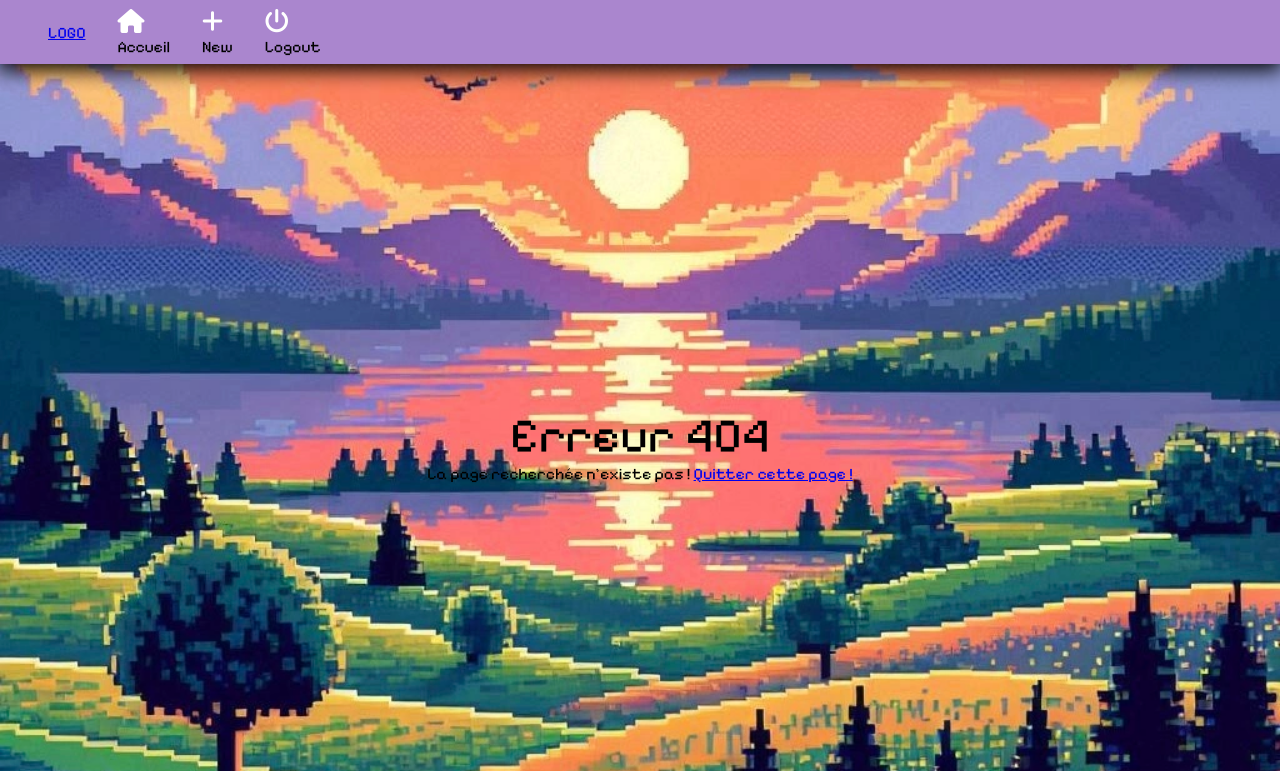
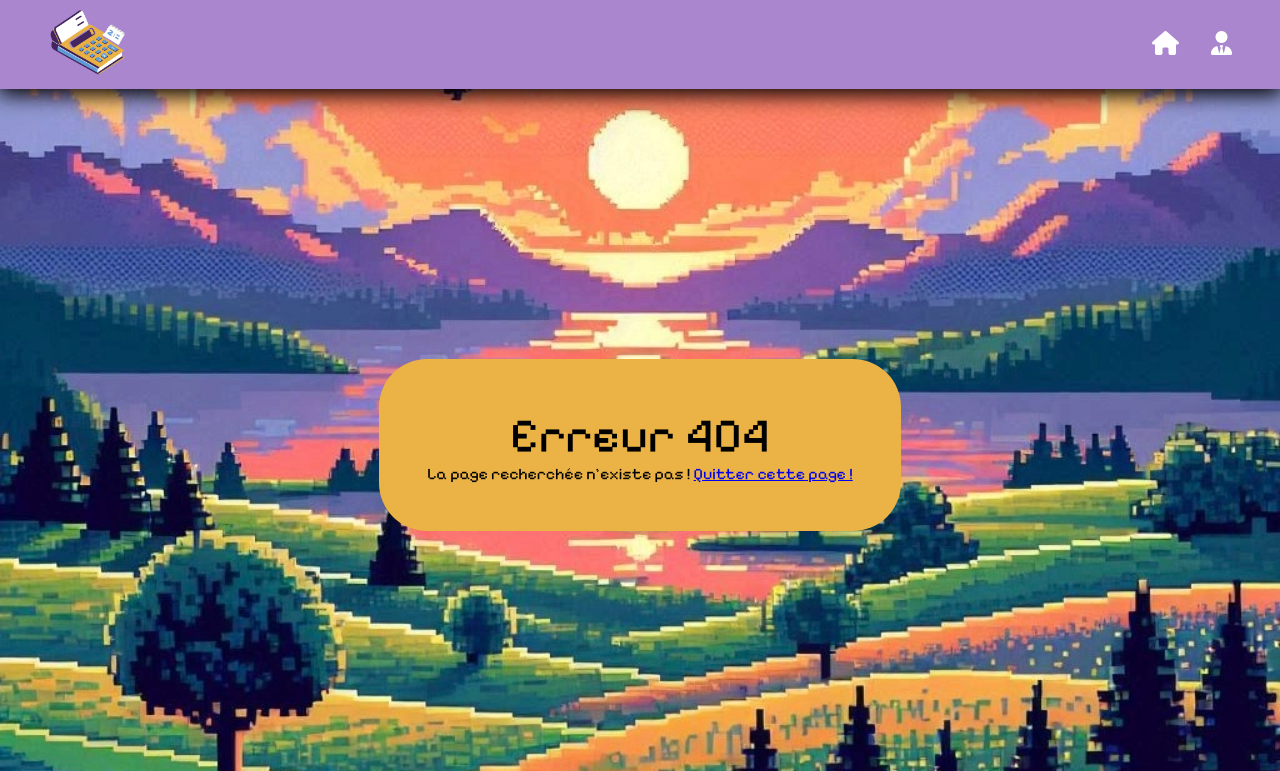
Before and after one commit to LilwenGo/Shop_conta_minecraft, a PHP site: page /404 in a window 1280 px wide. Shown: the top 771 px of the page. Run offline with PHP 8.4, Linux system fonts and the light colour scheme; some libraries are stand-ins or nearby versions.

Commit message:
Correcting default views

```diff
--- a/src/Views/404.php
+++ b/src/Views/404.php
@@ -1,4 +1,4 @@
-<section class="error">
+<section class="error section-yellow">
     <h1>Erreur 404</h1>
     <p>La page recherchée n'existe pas ! <a href="/">Quitter cette page !</a></p>
 </section>
--- a/src/Views/layout.php
+++ b/src/Views/layout.php
@@ -4,44 +4,25 @@
     <meta charset="UTF-8">
     <meta name="viewport" content="width=device-width, initial-scale=1.0">
     <meta http-equiv="X-UA-Compatible" content="ie=edge">
-    <title>— ToDoList —</title>
+    <title>Shop conta Minecraft</title>
     <script src="https://kit.fontawesome.com/c1d0ab37d6.js" crossorigin="anonymous"></script>
-    <link rel="stylesheet" href="/style.css">
+    <link rel="stylesheet" href="/style/style.css">
+    <link rel="shortcut icon" href="/img/favicon.ico" type="image/x-icon">
 </head>
 <body>
     <header>
+        <a href="/" class="logo"><img src="/img/logo.png" alt="Logo du site"></a>
         <nav>
-            <a href="/" class="logo">LOGO</a>
+            <a href="/" class="icon" title="Accueil"><i class="fas fa-home"></i></a>
             <?php
                 if (isset($_SESSION["team"])) {
-                    ?>
-                        <div class="hoverLink">
-                            <a href="/" class="icon"><i class="fas fa-home"></i></a>
-                            <p class="hidden">Accueil</p>
-                        </div>
-
-                        <div class="hoverLink">
-                            <a href="/login" class="icon"><i class="fas fa-user-tie"></i></a>
-                            <p class="hidden">Login</p>
-                        </div>
-                    <?php
+            ?>
+                    <a href="/logout" class="icon" title="Se deconnecter"><i class="fas fa-power-off"></i></a>
+            <?php
                 } else {
-                    ?>
-                        <div class="hoverLink">
-                            <a href="/" class="icon"><i class="fas fa-home"></i></a>
-                            <p class="hidden">Accueil</p>
-                        </div>
-
-                        <div class="hoverLink">
-                            <a href="/dashboard/nouveau" class="icon"><i class="fas fa-plus"></i></a>
-                            <p class="hidden">New</p>
-                        </div>
-
-                        <div class="hoverLink">
-                            <a href="/logout" class="icon"><i class="fas fa-power-off"></i></a>
-                            <p class="hidden">Logout</p>
-                        </div>
-                    <?php
+            ?>
+                    <a href="/login" class="icon" title="Se connecter"><i class="fas fa-user-tie"></i></a>
+            <?php
                 }
             ?>
         </nav>
```
